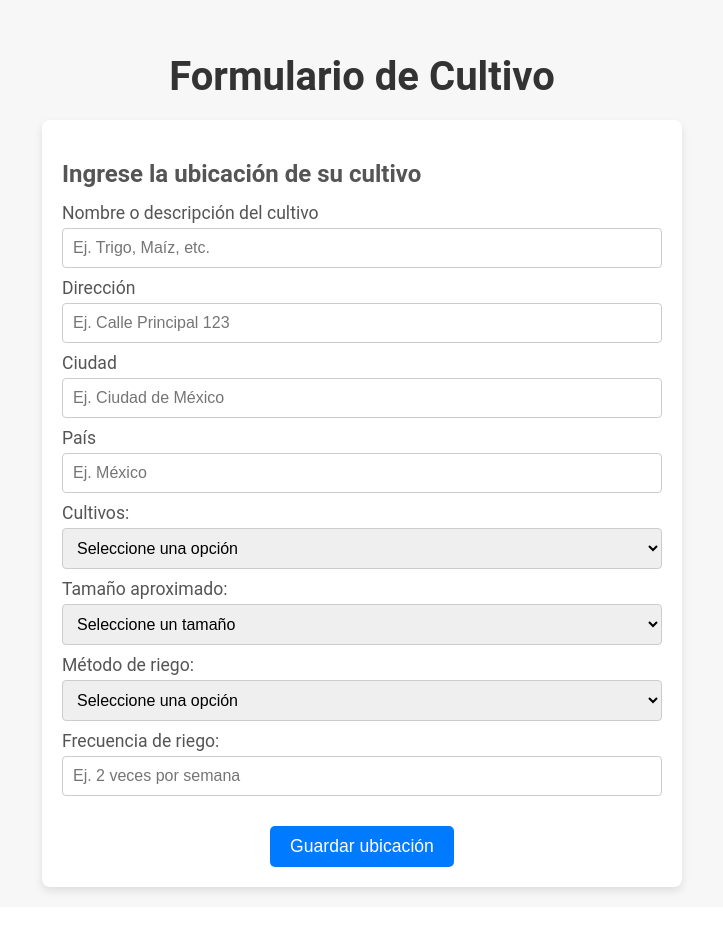
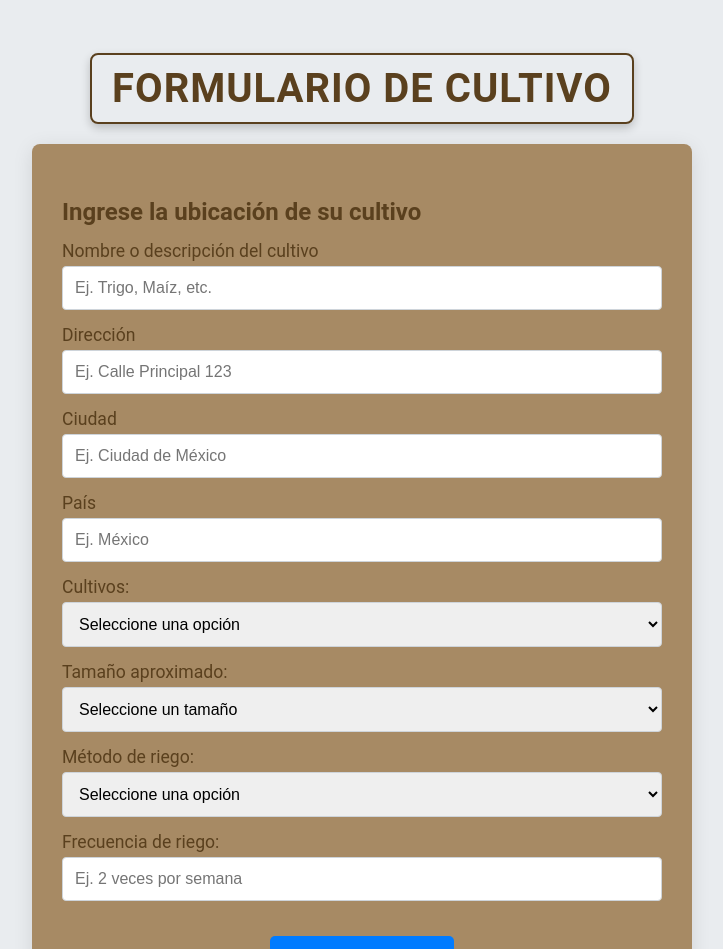
Before and after one commit to sinaloa10/harvestmate, a React (Create React App) app: page /formulario in a window 1280 px wide. Shown: the top 949 px of the page, without its empty margins (278-1001 px from the left). Before the commit the page ends 907 px from the top, so only its background shows below. Built offline with nearby package versions, Linux system fonts and the light colour scheme.

Commit message:
guardar ubicacion

```diff
--- a/src/pages/formulario.js
+++ b/src/pages/formulario.js
@@ -5,7 +5,9 @@ function Formulario() {
     nombreCultivo: '',
     direccion: '',
     ciudad: '',
-    pais: ''
+    pais: '',
+    latitud: null,
+    longitud: null,
   });
 
   const [mensaje, setMensaje] = useState('');
@@ -22,18 +24,39 @@ function Formulario() {
   const handleMouseLeave = () => setIsHovered(false);
 
   const handleSubmit = (e) => {
-    e.preventDefault();
+    e.preventDefault(); // Asegúrate de que este método se llame con un evento válido.
     setMensaje('Ubicación guardada exitosamente.');
+    console.log('Datos del formulario:', ubicacion);
+  };
 
-    // Aquí puedes enviar los datos a un servidor o hacer otra acción
-    console.log('Datos del formulario:', ubicacion);
+  const obtenerUbicacionActual = () => {
+    if (navigator.geolocation) {
+      navigator.geolocation.getCurrentPosition((position) => {
+        const { latitude, longitude } = position.coords;
+        setUbicacion((prev) => ({
+          ...prev,
+          latitud: latitude,
+          longitud: longitude,
+        }));
+      }, (error) => {
+        console.error('Error al obtener la ubicación:', error);
+        setMensaje('No se pudo obtener la ubicación.');
+      });
+    } else {
+      setMensaje('La geolocalización no es soportada por este navegador.');
+    }
+  };
+
+  const handleClick = (e) => {
+    obtenerUbicacionActual();
+    handleSubmit(e); // Pasar el evento aquí.
   };
 
   return (
     <div style={styles.container}>
       <h2 style={styles.title}>Formulario de Cultivo</h2>
       <form onSubmit={handleSubmit} style={styles.form}>
-        <h2 style={styles.subtitle}>Ingrese la ubicación de su cultivo</h2>
+        <h3 style={styles.subtitle}>Ingrese la ubicación de su cultivo</h3>
 
         <label htmlFor="nombreCultivo" style={styles.label}>Nombre o descripción del cultivo</label>
         <input
@@ -80,7 +103,7 @@ function Formulario() {
         />
 
         <label style={styles.label}>Cultivos:</label>
-        <select name="irrigation" style={styles.input}>
+        <select name="irrigation" style={styles.select}>
           <option value="">Seleccione una opción</option>
           <option value="small">Manzanas</option>
           <option value="medium">Peras</option>
@@ -88,7 +111,7 @@ function Formulario() {
         </select>
 
         <label style={styles.label}>Tamaño aproximado:</label>
-        <select name="size" style={styles.input}>
+        <select name="size" style={styles.select}>
           <option value="">Seleccione un tamaño</option>
           <option value="small">Pequeño</option>
           <option value="medium">Mediano</option>
@@ -96,7 +119,7 @@ function Formulario() {
         </select>
 
         <label style={styles.label}>Método de riego:</label>
-        <select name="irrigationMethod" style={styles.input}>
+        <select name="irrigationMethod" style={styles.select}>
           <option value="">Seleccione una opción</option>
           <option value="drip">Goteo</option>
           <option value="aspersion">Aspersión</option>
@@ -111,10 +134,11 @@ function Formulario() {
         />
 
         <button
-          type="submit"
+          type="button" // Cambiar a "button" para evitar el envío inmediato
           style={isHovered ? { ...styles.button, ...styles.buttonHover } : styles.button}
           onMouseEnter={handleMouseEnter}
           onMouseLeave={handleMouseLeave}
+          onClick={handleClick} // Usar handleClick aquí
         >
           Guardar ubicación
         </button>
@@ -132,74 +156,84 @@ const styles = {
     alignItems: 'center',
     justifyContent: 'center',
     minHeight: '100vh',
-    backgroundColor: '#f7f7f7',
+    backgroundColor: '#e9ecef',
     padding: '20px',
-    fontFamily: "'Roboto', sans-serif", // Cambia la fuente a Roboto para un diseño más moderno
+    fontFamily: "'Roboto', sans-serif",
   },
   title: {
     fontSize: '2.5rem',
     marginBottom: '20px',
-    color: '#333',
+    color: '#5a401e',
+    textAlign: 'center',
+    padding: '10px 20px',
+    borderRadius: '8px',
+    boxShadow: '0px 4px 10px rgba(0, 0, 0, 0.2)',
+    border: '2px solid #5a401e',
+    textTransform: 'uppercase',
+    letterSpacing: '1px',
   },
   subtitle: {
     fontSize: '1.5rem',
     marginBottom: '15px',
-    color: '#555',
+    color: '#5a401e',
   },
   form: {
     width: '100%',
     maxWidth: '600px',
-    padding: '20px',
-    backgroundColor: '#fff',
+    padding: '30px',
+    backgroundColor: '#a78a64',
     borderRadius: '8px',
-    boxShadow: '0px 4px 8px rgba(0, 0, 0, 0.1)',
-    transition: 'transform 0.3s', // Añadido para efecto de hover
-    ':hover': {
-      transform: 'scale(1.02)', // Aumenta el tamaño del formulario al pasar el mouse
-    }
+    boxShadow: '0px 4px 20px rgba(0, 0, 0, 0.1)',
+    transition: 'transform 0.3s',
   },
   label: {
     fontSize: '1.1rem',
     marginBottom: '5px',
     display: 'block',
-    color: '#555',
+    color: '#5a401e',
   },
   input: {
     width: '100%',
-    padding: '10px',
+    padding: '12px',
     fontSize: '1rem',
     borderRadius: '4px',
-    border: '1px solid #ccc',
-    marginBottom: '10px',
+    border: '1px solid #ced4da',
+    marginBottom: '15px',
     boxSizing: 'border-box',
     transition: 'border-color 0.3s ease',
-    ':focus': {
-      borderColor: '#007bff', // Cambia el color del borde al enfocar
-    },
+  },
+  select: {
+    width: '100%',
+    padding: '12px',
+    fontSize: '1rem',
+    borderRadius: '4px',
+    border: '1px solid #ced4da',
+    marginBottom: '15px',
+    boxSizing: 'border-box',
+    transition: 'border-color 0.3s ease',
   },
   button: {
-    padding: '10px 20px',
+    padding: '12px 20px',
     fontSize: '1.1rem',
     backgroundColor: '#007bff',
     color: '#fff',
     border: 'none',
     borderRadius: '5px',
     cursor: 'pointer',
-    transition: 'background-color 0.3s ease, transform 0.2s ease', // Asegúrate de que no haya otros cambios
+    transition: 'background-color 0.3s ease, transform 0.2s ease',
     display: 'block',
     margin: '20px auto 0',
-    boxShadow: 'none', // Evitar cambios en el box-shadow
   },
   buttonHover: {
     backgroundColor: '#0056b3',
-    transform: 'scale(1.05)', // Si decides escalar, mantenlo consistente
-    boxShadow: '0 4px 8px rgba(0, 0, 0, 0.2)', // Asegúrate de que el cambio no sea drástico
+    transform: 'scale(1.05)',
   },
   mensaje: {
-    color: 'green',
+    color: '#335a1d',
     fontSize: '1rem',
     marginTop: '10px',
     textAlign: 'center',
+    fontWeight: 'bold',
   },
 };
 
--- a/src/welcomePage.js
+++ b/src/welcomePage.js
@@ -226,7 +226,7 @@ function WelcomePage() {
             <div style={styles.testimonials}>
                 <h2>What our users say</h2>
                 <blockquote style={styles.testimonialQuote}>
-                    "Thanks to HarvestMate, I've increased my yield by 20%! It really works!" – John, Farmer
+                    "Thanks to HarvestMate, I've increased my yield by 20%! It really works!" – Juan, Farmer
                 </blockquote>
                 <blockquote style={styles.testimonialQuote}>
                     "This tool is a game-changer for small farmers." – Maria, Organic Grower
```
